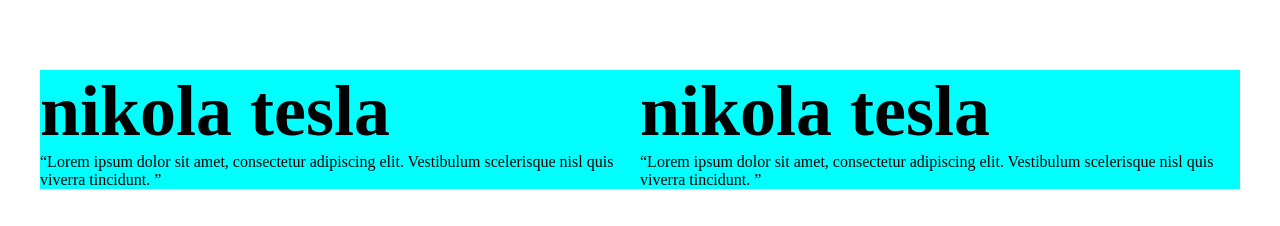
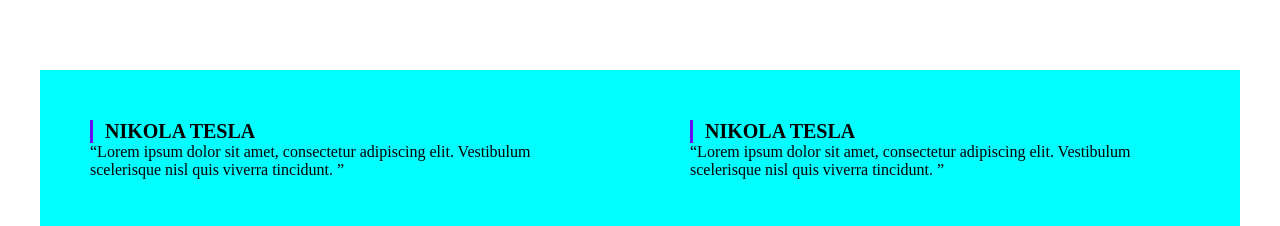
Before and after one commit to andrezafs/CodeMoji, a website: page index.html in a window 1280 px wide. Shown: the part 1113-1339 px from the top of the page. Before the commit the page ends 1302 px from the top, so only its background shows below. Drawn offline with Linux system fonts and the light colour scheme.

Commit message:
ajuste dos elemebtos do box-comments no footer

```diff
--- a/index.html
+++ b/index.html
@@ -63,11 +63,11 @@
         <div class="maxWidth">
         <div class="coments-box">
             <div class="coments">
-                <h1>nikola tesla</h1>
+                <h3>nikola tesla</h3>
                 <p>“Lorem ipsum dolor sit amet, consectetur adipiscing elit. Vestibulum scelerisque nisl quis viverra tincidunt. ”</p>
             </div>
             <div class="coments">
-                <h1>nikola tesla</h1>
+                <h3>nikola tesla</h3>
                 <p>“Lorem ipsum dolor sit amet, consectetur adipiscing elit. Vestibulum scelerisque nisl quis viverra tincidunt. ”</p>
             </div>
         </div>
--- a/src/scss/_reset.scss
+++ b/src/scss/_reset.scss
@@ -21,7 +21,12 @@
     font-size: 1.8rem;
 }
 h3 {
+
+    text-transform: uppercase;
     font-size: 2rem;
+   padding: 0 1.2rem;
+    border-left: .3rem solid  #6610F2;
+
 }
 p {
     font-size: 1.6rem ;
--- a/src/scss/styles.scss
+++ b/src/scss/styles.scss
@@ -137,4 +137,8 @@
      background-color: aqua;
      display: flex;
      justify-content: space-evenly;
+
+     .coments {
+         margin: 5rem;
+     }
  }
```
Also changed, not shown: src/css/styles.css, 1 other file.
